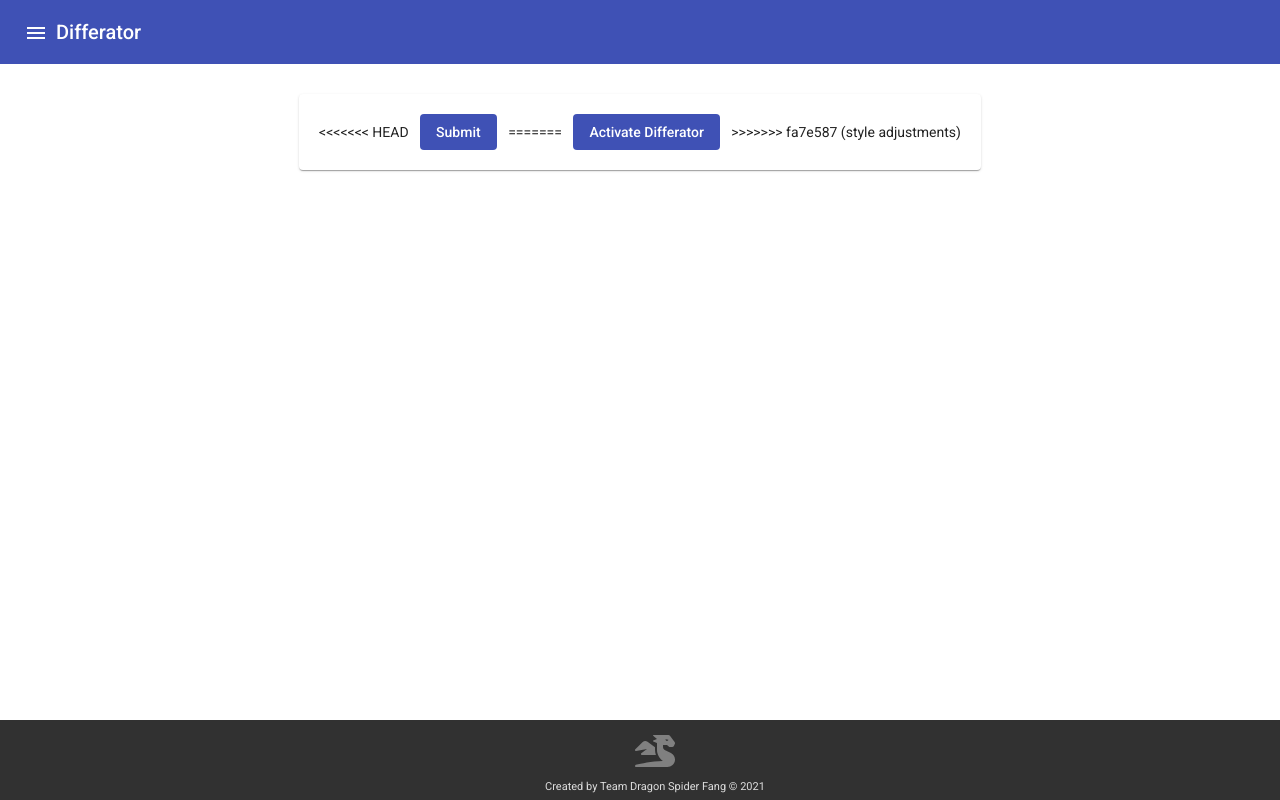
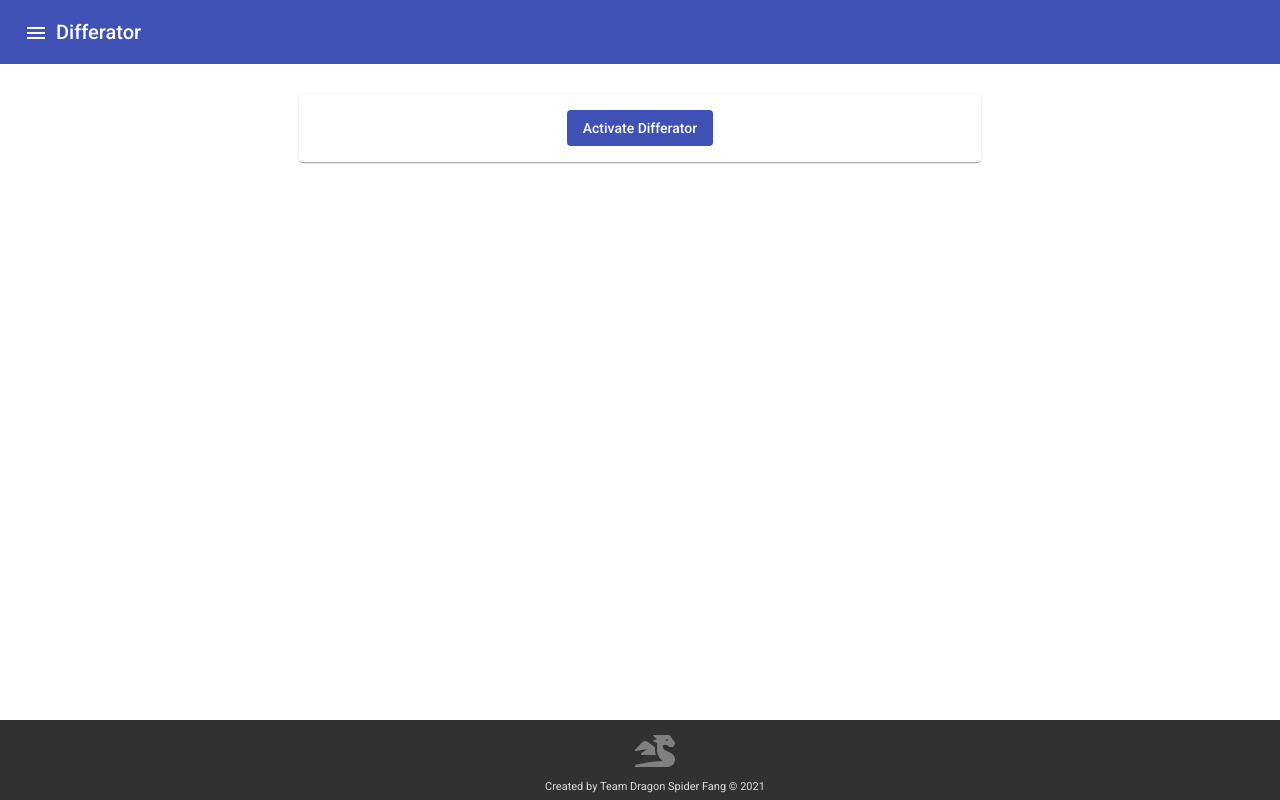
Before and after one commit to kriegster108/Project-Babelfish, an Angular app in the folder babel-fish/: page /differator in a window 1280 px wide. Built offline with nearby package versions, Linux system fonts and the light colour scheme.

Commit message:
fixing differator page

```diff
--- a/babel-fish/src/app/pages/differator/differator.component.html
+++ b/babel-fish/src/app/pages/differator/differator.component.html
@@ -2,11 +2,7 @@
 <app-spinner *ngIf="loading"></app-spinner>
 
 <mat-card class="wrapper" *ngIf="!loading">
-<<<<<<< HEAD
-  <button class="primary" color="primary" mat-button (click)="differentiate('en')">Submit</button>
-=======
-  <button class="primary" color="primary" mat-button (click)="differentiate()">Activate Differator</button>
->>>>>>> fa7e587 (style adjustments)
+  <button class="primary" color="primary" mat-button (click)="differentiate('en')">Activate Differator</button>
 </mat-card>
 
 <mat-card class="wrapper" *ngIf="completeMessage">
```
